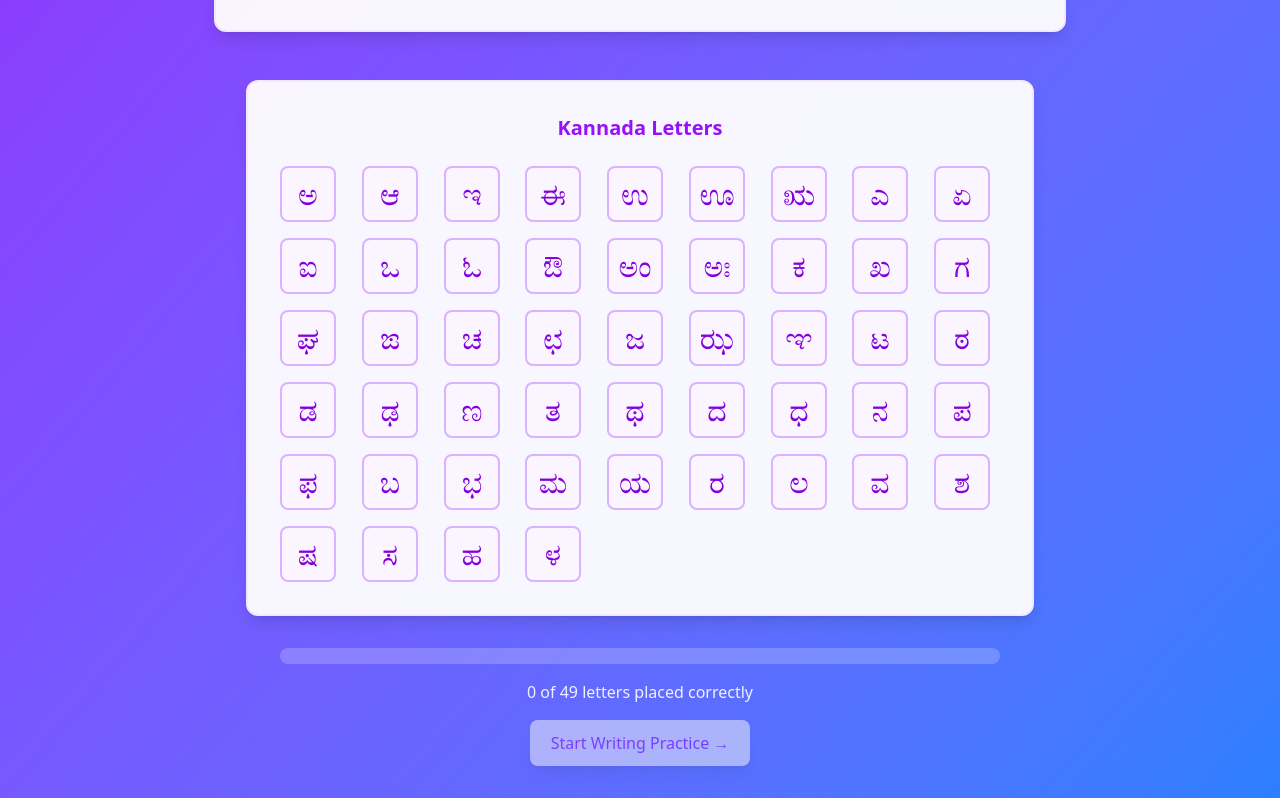
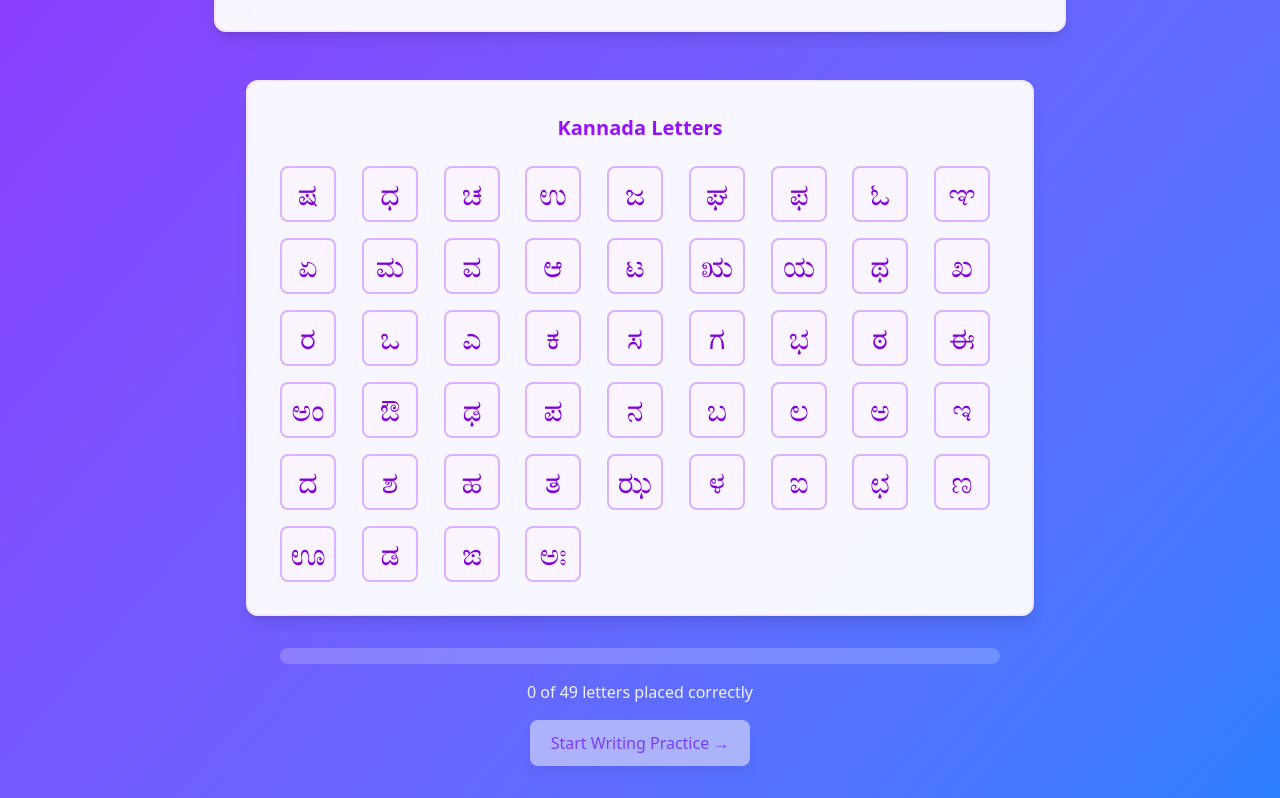
Before and after one commit to AndroAvi/lexidrop, a React (Vite) app: page /bento in a window 1280 px wide. Shown: the part 760-1558 px from the top of the page. Built offline with nearby package versions, Linux system fonts and the light colour scheme.

Commit message:
bugfix: source board letter disappearing logic, and add shuffle

```diff
--- a/src/components/AlphabetBoard.jsx
+++ b/src/components/AlphabetBoard.jsx
@@ -64,10 +64,11 @@ const consonants = [
 const kannadaAlphabet = [...vowels, ...consonants];
 
 const AlphabetBoard = ({ onStartPractice }) => {
-  const [placedLetters, setPlacedLetters] = useState(Array(kannadaAlphabet.length).fill(null));
+  // Track letters that have been correctly placed in their slots
+  const [placedLetters, setPlacedLetters] = useState(new Set());
   const [showSuccess, setShowSuccess] = useState(false);
   const totalLetters = kannadaAlphabet.length;
-  const placedCount = placedLetters.filter(Boolean).length;
+  const placedCount = placedLetters.size;
   const progress = Math.round((placedCount / totalLetters) * 100);
 
   // Check for completion and trigger success animation
@@ -76,11 +77,21 @@ const AlphabetBoard = ({ onStartPractice }) => {
       setShowSuccess(true);
     }
   }, [progress]);
-  // Create a flat array of draggable Kannada letters
-  const draggableLetters = kannadaAlphabet.map((letter, index) => ({
-    id: index + 1,
-    letter: letter.kannada
-  }));
+  // Create a randomized array of draggable Kannada letters
+  const [randomizedLetters] = useState(() => {
+    const letters = kannadaAlphabet.map((letter, index) => ({
+      id: index + 1,
+      letter: letter.kannada
+    }));
+
+    // Fisher-Yates shuffle algorithm
+    for (let i = letters.length - 1; i > 0; i--) {
+      const j = Math.floor(Math.random() * (i + 1));
+      [letters[i], letters[j]] = [letters[j], letters[i]];
+    }
+
+    return letters;
+  });
   const ROWS = 6;
   const COLS = 9;
 
@@ -141,9 +152,9 @@ const AlphabetBoard = ({ onStartPractice }) => {
                       expectedKannada={kannadaLetter}
                       englishTransliteration={cell}
                       onDrop={(item) => {
-                        const newPlacedLetters = [...placedLetters];
-                        newPlacedLetters[index] = item.letter;
-                        setPlacedLetters(newPlacedLetters);
+                        if (item.letter === kannadaLetter) {
+                          setPlacedLetters(prev => new Set([...prev, item.letter]));
+                        }
                       }}
                     />
                   );
@@ -160,8 +171,8 @@ const AlphabetBoard = ({ onStartPractice }) => {
           <h3 className="text-xl font-bold text-purple-600 mb-6 text-center">Kannada Letters</h3>
           <DndProvider backend={HTML5Backend}>
             <div className="grid grid-cols-9 gap-4 w-[720px]">
-              {draggableLetters.map((letter) => {
-                const isPlaced = placedLetters.includes(letter.letter);
+              {randomizedLetters.map((letter) => {
+                const isPlaced = placedLetters.has(letter.letter);
                 return !isPlaced ? (
                   <DraggableLetter
                     key={letter.id}
```
